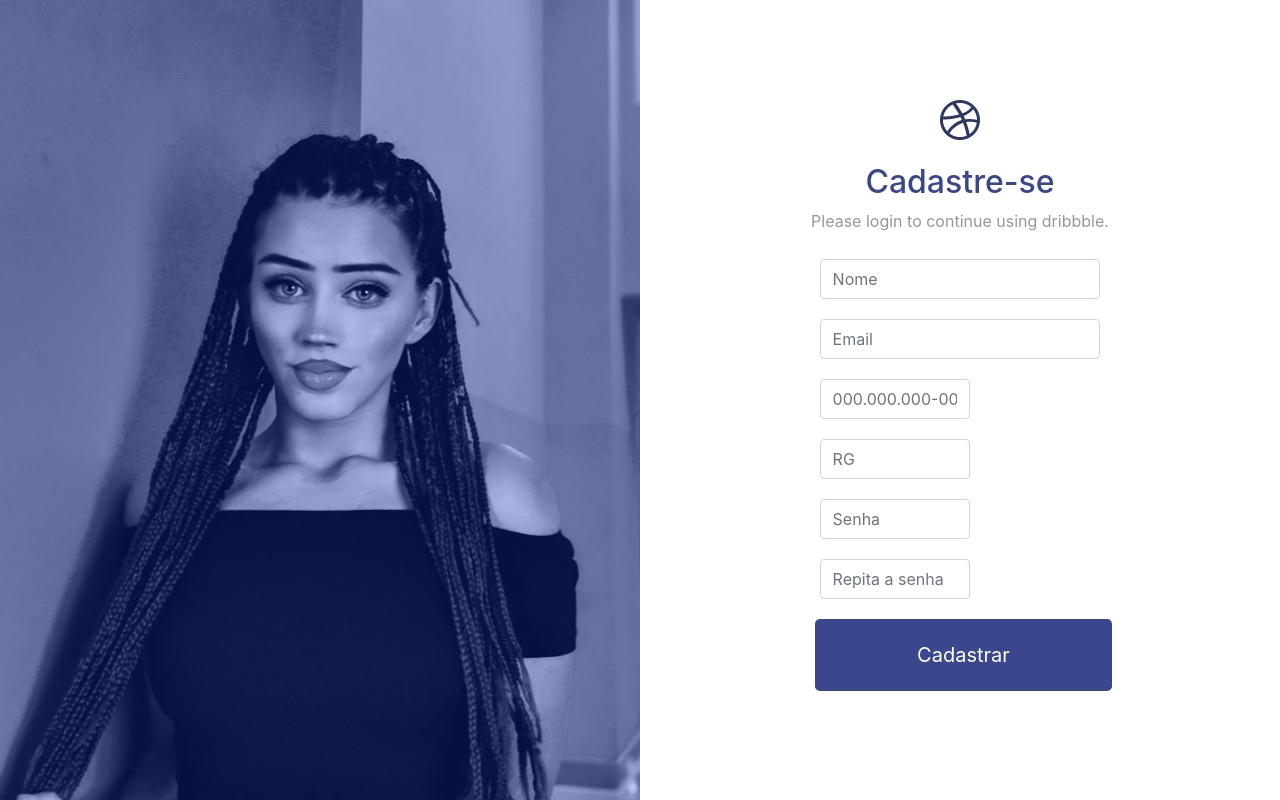
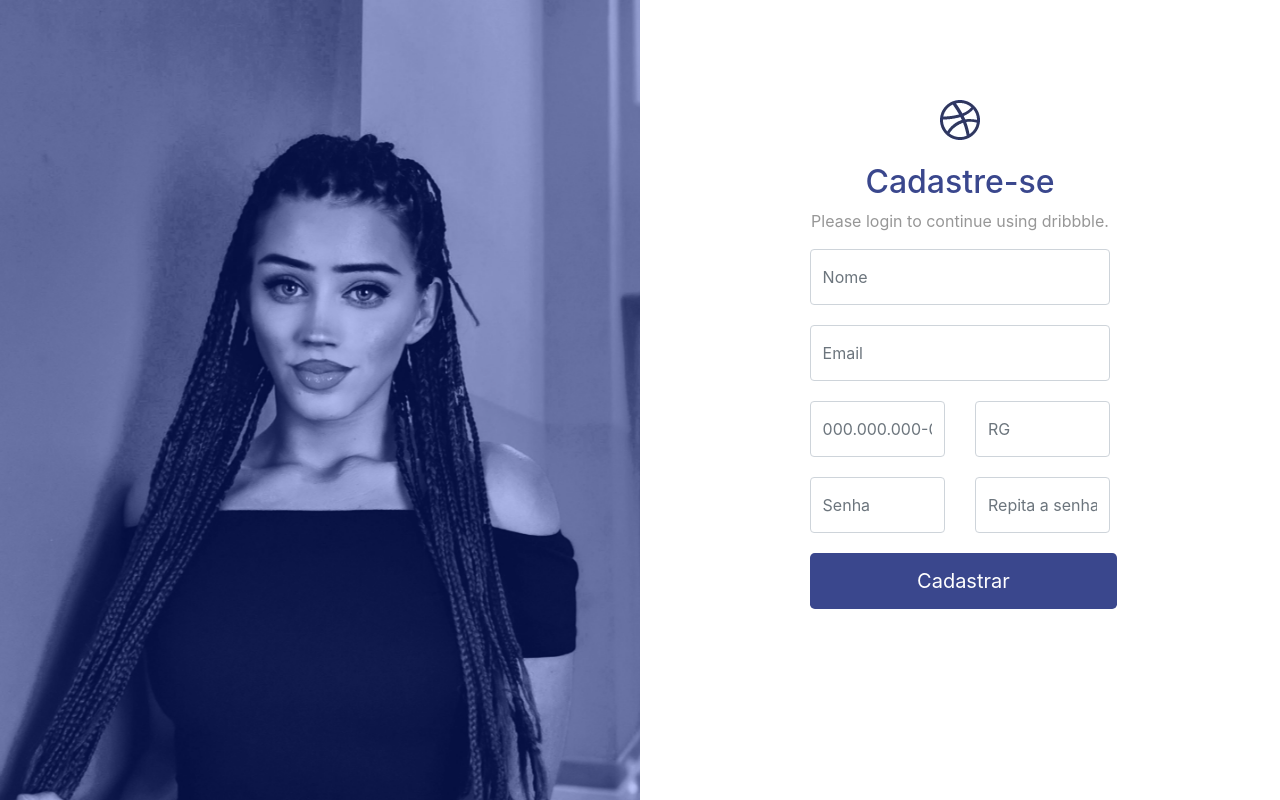
Before and after one commit to jumelissa/Contador-de-Custos, a React (Create React App) app: page / in a window 1280 px wide. Both pictures are taken after a click on the button "Cadastre-se". Built offline with nearby package versions, Linux system fonts and the light colour scheme.

Commit message:
modification styled components main

```diff
--- a/package.json
+++ b/package.json
@@ -6,6 +6,7 @@
     "@testing-library/jest-dom": "^4.2.4",
     "@testing-library/react": "^9.5.0",
     "@testing-library/user-event": "^7.2.1",
+    "axios": "^0.19.2",
     "bootstrap": "^4.5.0",
     "moment": "^2.26.0",
     "react": "^16.13.1",
--- a/src/pages/login/index.js
+++ b/src/pages/login/index.js
@@ -4,6 +4,7 @@ import {Container, StyledInput, StyledButton, StyledChek, Cadastro, StyledInputC
 import logo from '../../assets/image/Caminho 1.jpg';
 import { Form, Col, Row } from 'react-bootstrap';
 
+import Api from '../../services/api';
 
 
 
@@ -28,7 +29,11 @@ export default function Login() {
       setLogin(false)
    }
 
-   function toggleLogin() {
+   async function toggleLogin() {
+      let dados_user = {name: name, email: email, cpf: cpf, rg: rg, password: createPassword, id: 2};
+      let response = await Api.post(`/users`,dados_user);
+      console.log(response);
+
       setLogin(true)
    }
 
@@ -48,15 +53,6 @@ export default function Login() {
        }
        setErrorPassword("Senha incorreta");
        return false;
-   }
-
-
-   function buttonLogin() {
-
-   }
-
-   function validateName(e) {
-
    }
 
 
@@ -88,8 +84,13 @@ export default function Login() {
          }
 
          sum*=10;
+         sum = sum%11;
 
-         if(sum%11 === parseInt(cpfValid[cpfValid.length-1])) {
+         if(sum === 10 || sum === 11) {
+            sum = 0;
+         }
+
+         if(sum === parseInt(cpfValid[cpfValid.length-1])) {
             return true;
          } else {
             return false;
@@ -116,6 +117,25 @@ export default function Login() {
       }
 
 
+
+      useEffect(() => {
+
+      }, []);
+
+
+
+
+      async function buttonLogin(e) {
+         e.preventDefault();
+         try {
+            const response = await Api.get(`/users?email=${email}`);
+            console.log(response);
+         } catch(error){
+
+         }
+      }
+
+
     return(
        <Container>
           <aside></aside>
@@ -126,7 +146,7 @@ export default function Login() {
                   <>
                <h2>Efetue o login</h2>
                <p>Please login to continue using dribbble.</p>
-               <Form>
+               <Form onSubmit={buttonLogin}>
                   <Col>
                      <Row>
                         <StyledInput type="email" value={email} onBlur={(e) => validateEmail(e.target.value)} onChange={(e) => {setEmail(e.target.value)}} placeholder="Email" />
@@ -144,7 +164,7 @@ export default function Login() {
                       </Row>
 
                       <Row>
-                       <StyledButton type="submit" variant="" size="lg" active>Entrar</StyledButton>{' '}
+                       <StyledButton type="submit"  disabled={!email || !password || errorEmail || errorPassword ? true : false} variant="" size="lg" active>Entrar</StyledButton>{' '}
                       </Row>
 
                       <Row>
@@ -165,7 +185,7 @@ export default function Login() {
 
                            <Col>
                            <Row>
-                              <StyledInputCadastro type="text" value={name} onBlur={(e) => validateName(e.target.value)} onChange={(e) => setName(e.target.value)} placeholder="Nome"/>
+                              <StyledInputCadastro type="text" min-length="3" value={name} onChange={(e) => setName(e.target.value)} placeholder="Nome"/>
 
                            </Row>
 
@@ -176,24 +196,24 @@ export default function Login() {
                            </Col>
 
                               <Row>
-                                 <Col>
+                                 <Col xs={6}>
                                     <StyledInputGroup placeholder="000.000.000-00" name="cpf" value={cpf} required onChange={(e) => validateCpf(e.target.value)}/>
                                     {!checkCpf && <Error>{errorCpf}</Error>}
                                  </Col>
 
 
-                                 <Col>
+                                 <Col xs={6}>
                                     <StyledInputGroup placeholder="RG" maxLength="9" name="rg" value={rg} required onChange={(e) => validateRg(e.target.value)}/>
                                  </Col>
                               </Row>
 
 
                               <Row>
-                                 <Col>
+                                 <Col xs={6}>
                                     <StyledInputGroup type="password" value={createPassword} onChange={(e) => setCreatePassword(e.target.value)} placeholder="Senha" />
                                  </Col>
 
-                                 <Col>
+                                 <Col xs={6}>
                                     <StyledInputGroup type="password" value={confirmPassword} onBlur={(e) => validatePasswords(e.target.value)} onChange={(e) => setConfirmPassword(e.target.value)}placeholder="Repita a senha" />
                                  </Col>
                                  {errorConfirmPassword && <Error>{errorConfirmPassword}</Error>}
@@ -201,7 +221,7 @@ export default function Login() {
 
 
                               <Row>
-                                 <StyledButtonCadastrar variant="" size="lg" active onClick={toggleLogin}>Cadastrar</StyledButtonCadastrar>{''}
+                                 <StyledButtonCadastrar type="submit" variant="" size="lg" active onClick={toggleLogin}>Cadastrar</StyledButtonCadastrar>{''}
                               </Row>
 
 
--- a/src/pages/login/style.js
+++ b/src/pages/login/style.js
@@ -60,14 +60,14 @@ export const Container = styled.div`
 
 export const StyledInput = styled(Form.Control)`
         width: 100%;
-        height: 9vh;
+        height: 7vh;
         margin: 10px;
 
 `;
 
 export const StyledButton = styled(Button)`
         width: 100%;
-        height: 9vh;
+        height: 7vh;
         background-color: #2C3668;
         margin: 10px;
         color: white;
@@ -109,8 +109,9 @@ export const Cadastro = styled.div`
 
 
             Form {
-                width: 47% !important;
+                /* width: 47% !important; */
                 margin: 0 auto !important;
+
 
             }
 `;
@@ -118,26 +119,31 @@ export const Cadastro = styled.div`
 
 export const StyledInputCadastro = styled(Form.Control)`
         width: 100%;
-        height: 5vh;
-        margin: 10px;
+        height: 7vh;
+        margin-bottom: 20px;
+
+        .col-6 {
+            padding: 0;
+        }
 
 `;
 
 export const StyledInputGroup = styled(Form.Control)`
-       margin: 10px;
-       width: 150px;
-       height: 5vh;
+       margin-bottom: 20px;
+       /* width: 150px; */
+       height: 7vh;
 
 
 `;
 
 export const StyledButtonCadastrar = styled(Button)`
-        width: 90%;
-        height: 9vh;
+        width: 93%;
+        height: 7vh;
         background-color: #3A478D;
-        margin-left: 20px;
+        display: block;
         color: white;
-        margin-top: 10px;
+
+        margin-left: 15px;
 
 
 `;
--- a/src/pages/main/main.js
+++ b/src/pages/main/main.js
@@ -3,9 +3,9 @@ import image from '../../assets/image/Grupo 10473.png';
 import currencygren from '../../assets/image/rvx2.png';
 import currencyred from '../../assets/image/rve2x.png';
 import person from '../../assets/image/ic_people_24px@2x.png';
-import { Containermain, Line, Dashboard, Received, Costs, Balance, Month, FormModal} from "./style";
+import { Containermain, Line, Dashboard, Received, Costs, Balance, Month, IconOpenModal, FormModal } from "./style";
 import { Col, Row, Modal, FormControl, Form, Button } from 'react-bootstrap';
-import { AiOutlineClose } from 'react-icons/ai';
+import { AiOutlineClose, AiFillPlusCircle } from 'react-icons/ai';
 
 
 
@@ -36,14 +36,21 @@ export default function Main() {
                    <aside></aside>
 
                    <main>
-                        <Col>
+
                             <Row>
-                                <h4>Data</h4>
+                                <Col xs={2}>
+                            <Form.Group as={Col} controlId="formGridState">
+                            <Form.Control as="select" value="Choose...">
+                            <option>Data</option>
+                            <option>...</option>
+                             </Form.Control>
+                            </Form.Group>
+                                </Col>
                             </Row>
-                        </Col>
+
 
                        <Row>
-                           <Col>
+                           <Col xs={3}>
                                 <Received>
                                     <h5>Recebidos</h5>
                                     <img src={ currencygren } />
@@ -51,7 +58,7 @@ export default function Main() {
                                 </Received>
 
                            </Col>
-                           <Col>
+                           <Col xs={3}>
                                 <Costs>
                                     <h5>Custos</h5>
                                     <img src={ currencyred } />
@@ -59,7 +66,7 @@ export default function Main() {
                                 </Costs>
 
                            </Col>
-                           <Col>
+                           <Col xs={3}>
                                 <Balance>
                                     <h5>Saldo</h5>
                                     <img src={ currencygren } />
@@ -67,7 +74,7 @@ export default function Main() {
                                 </Balance>
 
                            </Col>
-                           <Col>
+                           <Col xs={3}>
                                 <Month>
                                     <h5>Entrada/mês</h5>
                                     <img src={ person } />
@@ -77,30 +84,23 @@ export default function Main() {
                        </Row>
 
                        <Row>
-                           <Col>
+                           <Col xs={11}>
                            <h2>Movimentações</h2>
                            </Col>
-                           <Col>
-                           <button onClick={handleShow}>modal</button>
+
+                           <Col xs={1}>
+                           <IconOpenModal onClick={handleShow}/>
                            </Col>
                        </Row>
                    </main>
                </section>
               <Modal show={show} onHide={handleClose}>
                   <FormModal>
+                        <h5>Novos Lançamentos</h5>
 
-                  <Row>
-                      <Col>
-                        <h5>Novos Lançamentos</h5>
-                      </Col>
-                      <Col>
                       <div>
                         <AiOutlineClose onClick={handleClose}/>
                       </div>
-
-                      </Col>
-                  </Row>
-
                       <Row>
                           <Col>
                                 <Form.Control type="text" placeholder="Categoria" />
--- a/src/pages/main/style.js
+++ b/src/pages/main/style.js
@@ -1,5 +1,6 @@
 import styled from 'styled-components';
 import { Form } from 'react-bootstrap';
+import { AiFillPlusCircle } from 'react-icons/ai';
 
 export const Containermain = styled.div`
     width: 100%;
@@ -20,7 +21,7 @@ export const Containermain = styled.div`
             width: 20%;
             height : 100vh;
             background: #2C3668;
-            margin-right: 30px;
+            margin-right: 2%;
         }
 
         main {
@@ -33,6 +34,12 @@ export const Containermain = styled.div`
             margin-top: 20px;
             margin-bottom: 20px;
             color: #3A478D;
+        }
+
+        .form-group {
+            padding: 0;
+            margin-bottom: 3vh;
+
         }
 `;
 
@@ -158,13 +165,28 @@ export const Month = styled.div`
     }
 `;
 
+
+
+export const IconOpenModal = styled(AiFillPlusCircle)`
+        cursor: pointer;
+        color: #3A478D;
+        font-size: 30px;
+        margin-top: 3vh;
+`;
+
 export const FormModal = styled(Form)`
+             width: 55vw;
+            height: 60vh;
+            border-radius: 15px;
+            position: relative;
 
+            h5 {
+                text-align: center;
+            }
 
     div {
         cursor: pointer;
-        display: flex;
-        align-self: flex-end;
+
 
     }
 `;
--- a/src/pages/services/api.js
+++ /dev/null
@@ -1,5 +0,0 @@
-import axios from "axios";
-
-const Api = axios.create({ baseURL: "" });
-
-export default Api;
--- /dev/null
+++ b/src/services/api.js
@@ -0,0 +1,5 @@
+import axios from "axios";
+
+const Api = axios.create({ baseURL: "http://localhost:3333" });
+
+export default Api;
```
Also changed, not shown: src/assets/image/button.png (added), 1 other file (tests, documents, lock files or other folders).
